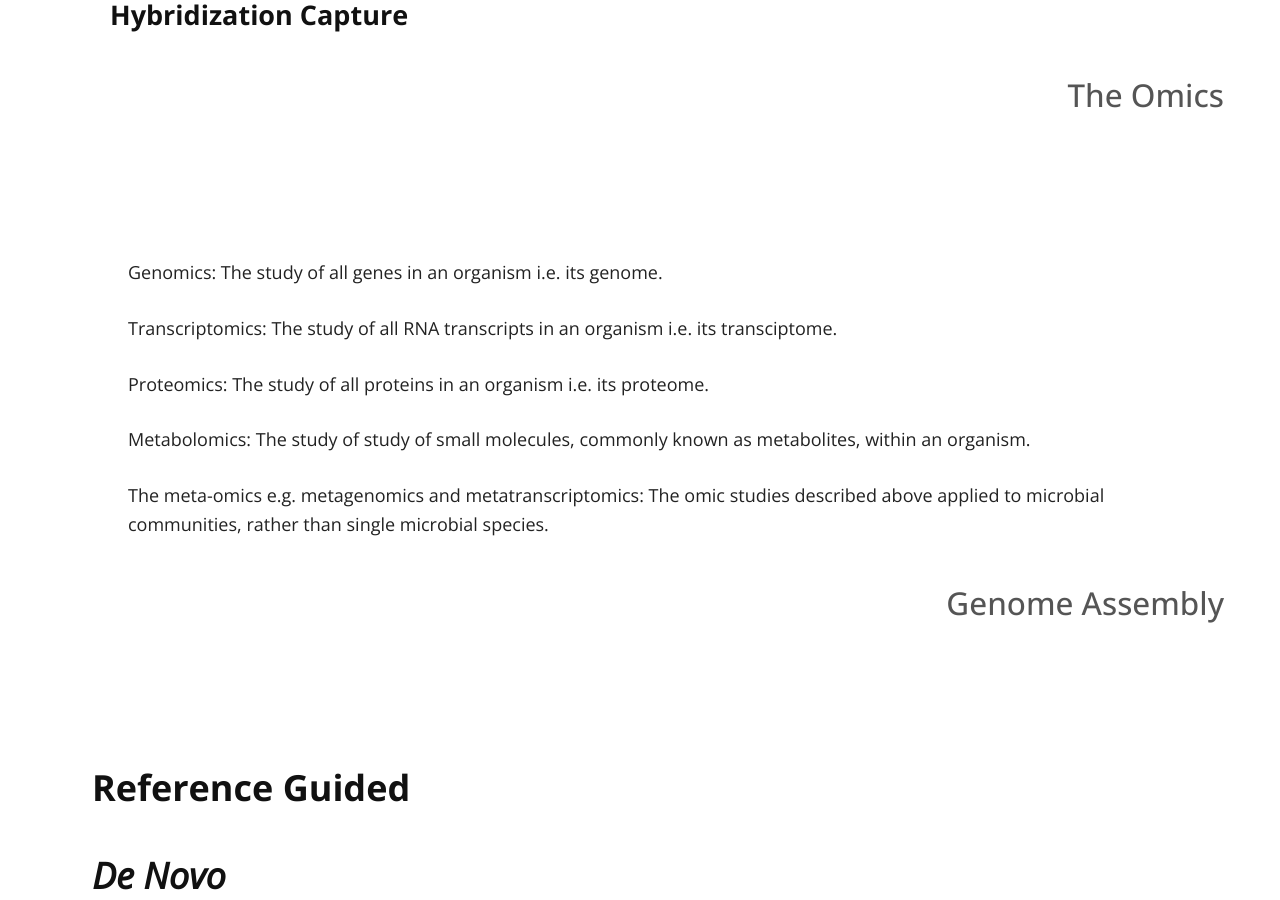
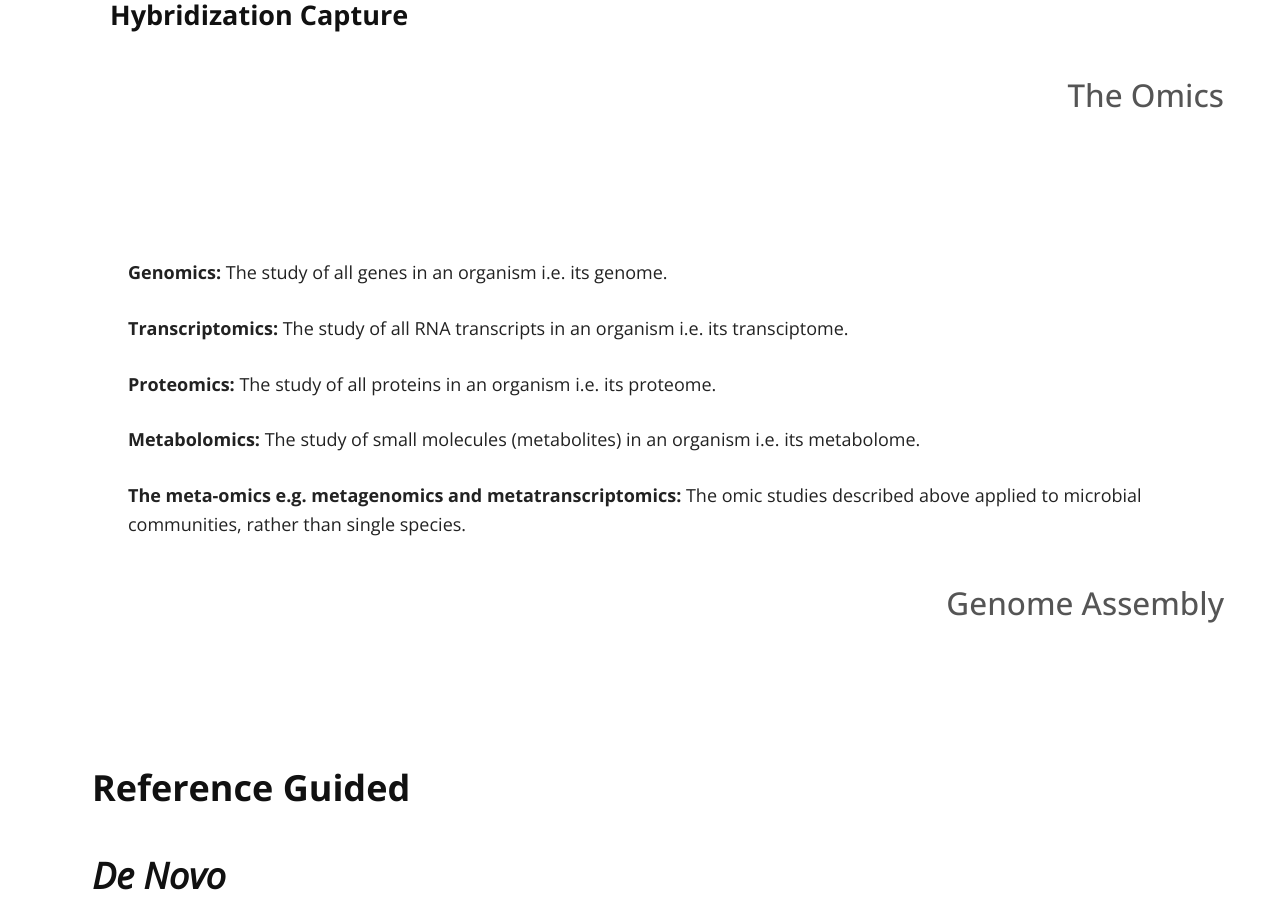
Before and after one commit to StaPH-B/midwest-region, a Jekyll site: the page built from in-progress/outline.md, in a window 1280 px wide and 900 px high, scrolled down 5273 px. Built offline with Jekyll 4.4.1, drawn with Linux system fonts in a browser that asks for light colours; our own code applies the rules of GitHub Pages for plain Markdown files.

Commit message:
Update omic formatting

```diff
--- a/in-progress/outline.md
+++ b/in-progress/outline.md
@@ -135,15 +135,15 @@ Sequencing DNA fragments amplified by PCR (AKA amplicons).
 
 ## The Omics
 
-Genomics: The study of all genes in an organism i.e. its genome.
+**Genomics:** The study of all genes in an organism i.e. its genome.
 
-Transcriptomics: The study of all RNA transcripts in an organism i.e. its transciptome.
+**Transcriptomics:** The study of all RNA transcripts in an organism i.e. its transciptome.
 
-Proteomics: The study of all proteins in an organism i.e. its proteome.
+**Proteomics:** The study of all proteins in an organism i.e. its proteome.
 
-Metabolomics: The study of study of small molecules, commonly known as metabolites, within an organism.
+**Metabolomics:** The study of small molecules (metabolites) in an organism i.e. its metabolome.
 
-The meta-omics e.g. metagenomics and metatranscriptomics: The omic studies described above applied to microbial communities, rather than single microbial species.
+**The meta-omics e.g. metagenomics and metatranscriptomics:** The omic studies described above applied to microbial communities, rather than single species.
 
 ## Genome Assembly
 
```
